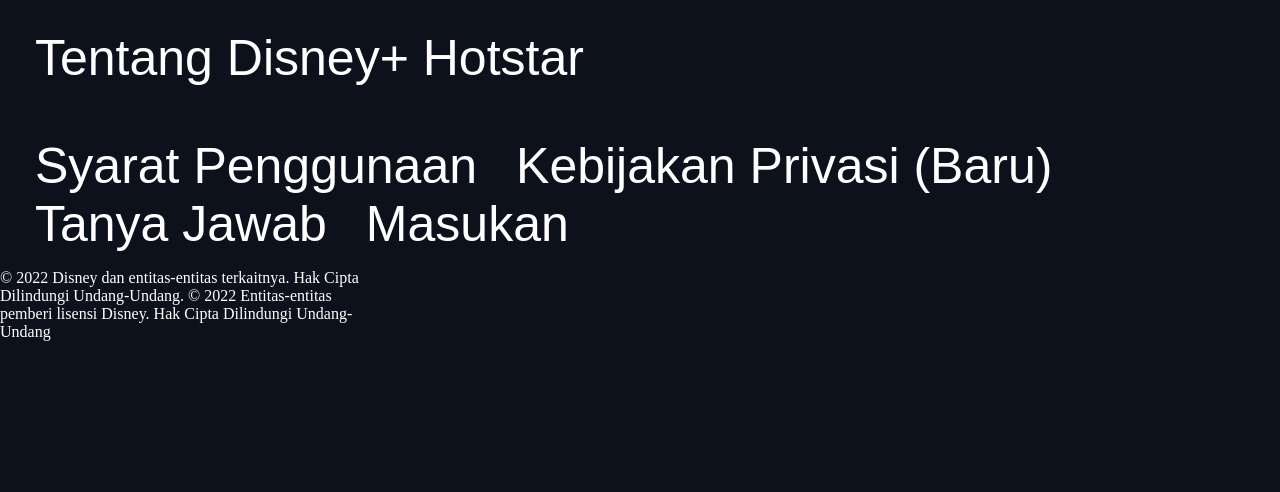
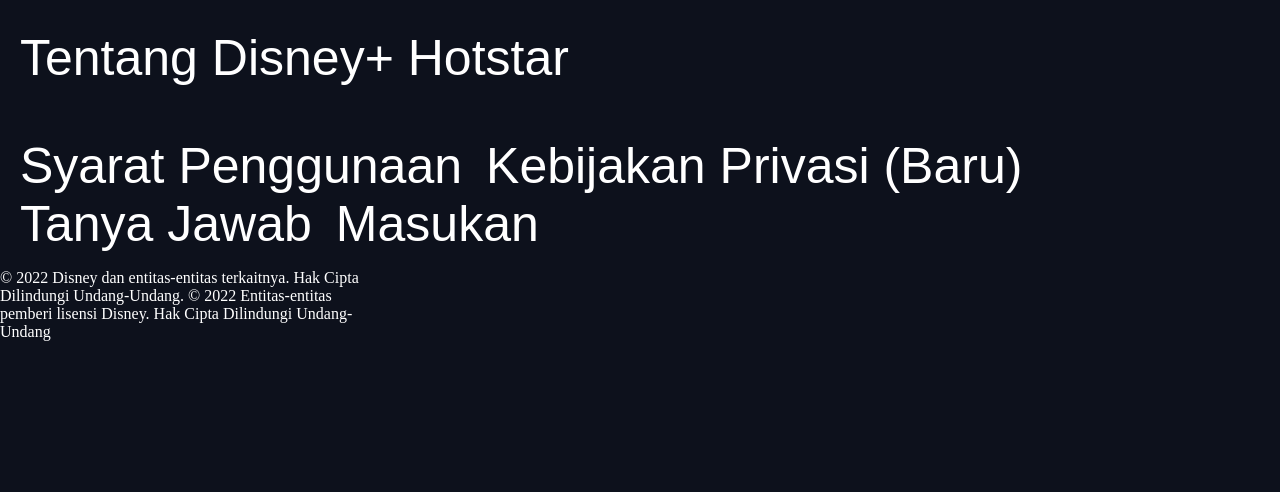
Before and after one commit to jenniferangelina-py/bella, a PHP site: page / in a window 1280 px wide. Shown: the part 171-663 px from the top of the page. Run offline with PHP 8.4, Linux system fonts and the light colour scheme.

Commit message:
Update styles.css

```diff
--- a/styles.css
+++ b/styles.css
@@ -55,5 +55,5 @@ p {
 .footer {
   font-family: Arial;
   font-size: 50px;
-  margin-left: 35px;
+  margin-left: 20px;
 }
```
